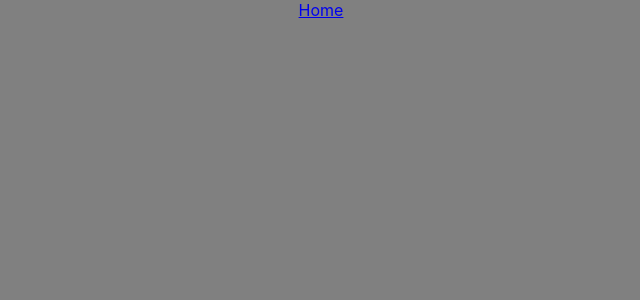
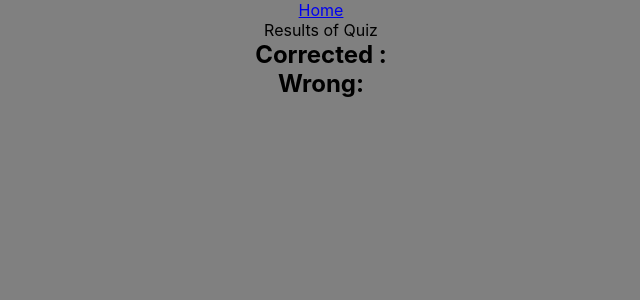
Before and after one commit to thodorisKall/Questions-Quiz, a React (Create React App) app: page /results in a window 1280 px wide. Before the commit this address had no page. Shown: the top 300 px of the page, without its empty margins (319-959 px from the left). Built offline with nearby package versions, Linux system fonts and the light colour scheme.

Commit message:
docs: add Results route available from the app routes

```diff
--- a/src/App.js
+++ b/src/App.js
@@ -5,6 +5,7 @@ import Categories from "./Categories"
 import Starter from "./Starter"
 import Question from "./Question"
 import Nav from "./Nav"
+import Results from "./Results"
 
 function App() {
   return (
@@ -15,6 +16,7 @@ function App() {
           <Route path='/' element={<Starter />} />
           <Route path='/categories' element={<Categories />} />
           <Route path='/question' element={<Question />} />
+          <Route path='/results' element={<Results />} />
         </Routes>
       </Router>
     </div>
```
